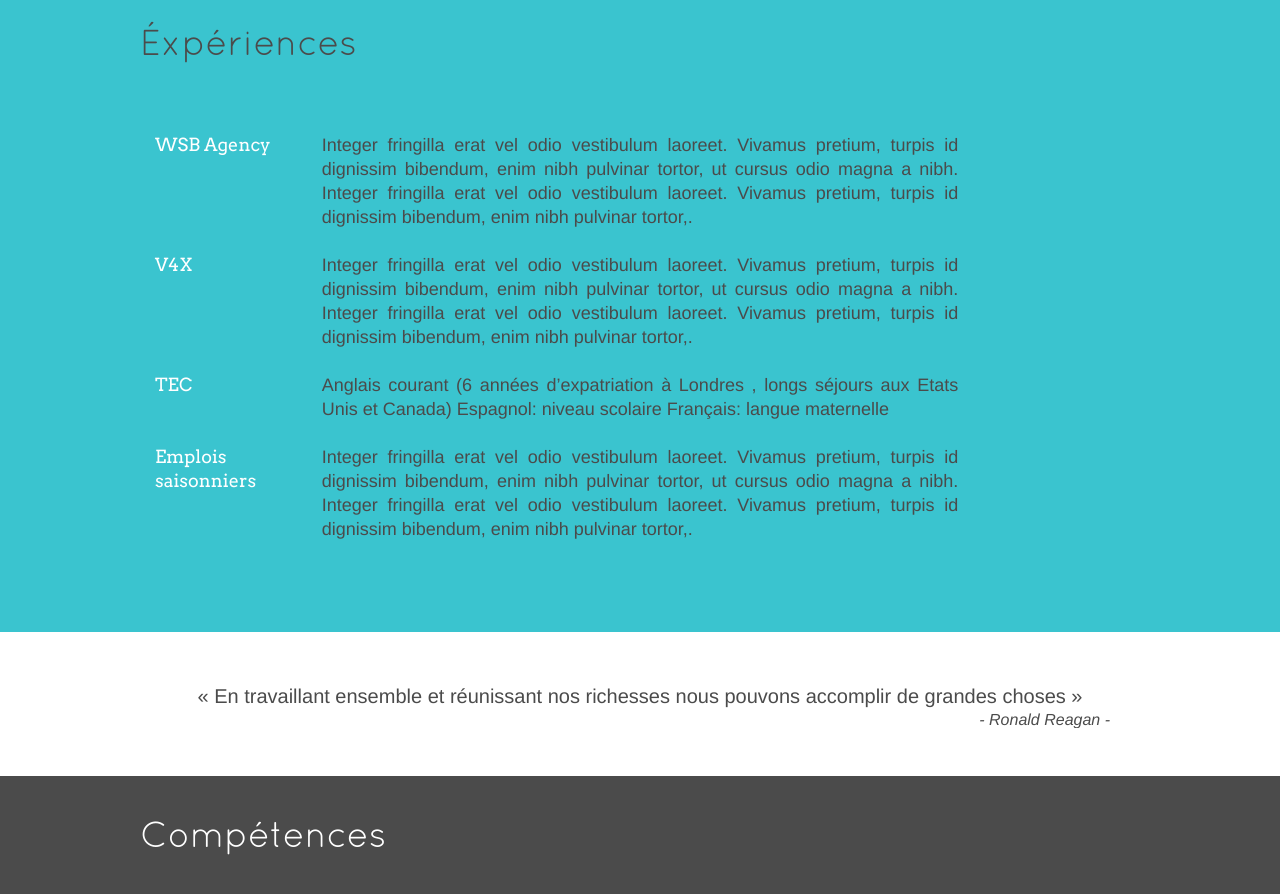
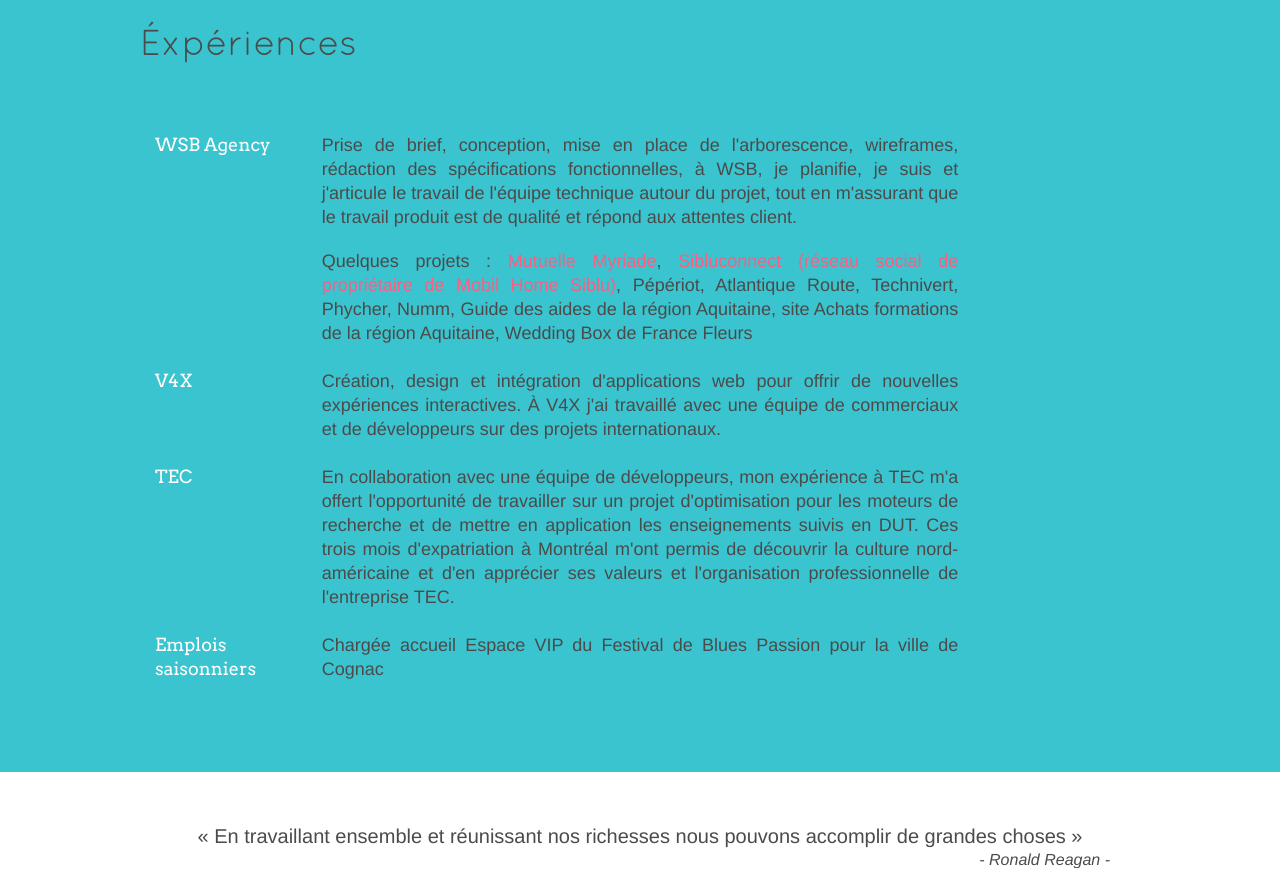
Before and after one commit to Lesclena/helena-lescanne.fr, a website: page index.html in a window 1280 px wide. Shown: the part 1720-2614 px from the top of the page. Drawn offline with Linux system fonts and the light colour scheme; no server answers.

Commit message:
update experiences

```diff
--- a/index.html
+++ b/index.html
@@ -57,7 +57,8 @@
             <h3>WSB Agency</h3>
           </div>
           <div class="experience-content">
-            <p>Integer fringilla erat vel odio vestibulum laoreet. Vivamus pretium, turpis id dignissim bibendum, enim nibh pulvinar tortor, ut cursus odio magna a nibh. Integer fringilla erat vel odio vestibulum laoreet. Vivamus pretium, turpis id dignissim bibendum, enim nibh pulvinar tortor,.</p>
+            <p>Prise de brief, conception, mise en place de l'arborescence, wireframes, rédaction des spécifications fonctionnelles, à WSB, je planifie, je suis et j'articule le travail de l'équipe technique autour du projet, tout en m'assurant que le travail produit est de qualité et répond aux attentes client.</p>
+            <p> Quelques projets : <a href="http://myriade.fr/">Mutuelle Myriade</a>, <a href="http://sibluconnect.com/">Sibluconnect (réseau social de propriétaire de Mobil Home Siblu)</a>, Pépériot, Atlantique Route, Technivert, Phycher, Numm, Guide des aides de la région Aquitaine, site Achats formations de la région Aquitaine, Wedding Box de France Fleurs</p>
           </div>
         </article>
 
@@ -66,7 +67,7 @@
             <h3>V4X</h3>
           </div>
           <div class="experience-content">
-            <p>Integer fringilla erat vel odio vestibulum laoreet. Vivamus pretium, turpis id dignissim bibendum, enim nibh pulvinar tortor, ut cursus odio magna a nibh. Integer fringilla erat vel odio vestibulum laoreet. Vivamus pretium, turpis id dignissim bibendum, enim nibh pulvinar tortor,.</p>
+            <p>Création, design et intégration d'applications web pour offrir de nouvelles expériences interactives. À V4X j'ai travaillé avec une équipe de commerciaux et de développeurs sur des projets internationaux.</p>
           </div>
         </article>
 
@@ -75,9 +76,7 @@
             <h3>TEC</h3>
           </div>
           <div class="experience-content">
-            <p>Anglais courant (6 années d’expatriation à Londres , longs séjours aux Etats Unis et Canada)
-              Espagnol: niveau scolaire
-              Français: langue maternelle</p>
+            <p>En collaboration avec une équipe de développeurs, mon expérience à TEC m'a offert l'opportunité de travailler sur un projet d'optimisation pour les moteurs de recherche et de mettre en application les enseignements suivis en DUT. Ces trois mois d'expatriation à Montréal m'ont permis de découvrir la culture nord-américaine et d'en apprécier ses valeurs et l'organisation professionnelle de l'entreprise TEC.</p>
           </div>
         </article>
 
@@ -86,7 +85,7 @@
             <h3>Emplois saisonniers</h3>
           </div>
           <div class="experience-content">
-            <p>Integer fringilla erat vel odio vestibulum laoreet. Vivamus pretium, turpis id dignissim bibendum, enim nibh pulvinar tortor, ut cursus odio magna a nibh. Integer fringilla erat vel odio vestibulum laoreet. Vivamus pretium, turpis id dignissim bibendum, enim nibh pulvinar tortor,.</p>
+            <p>Chargée accueil Espace VIP du Festival de Blues Passion pour la ville de Cognac</p>
           </div>
         </article>
       </div>
```
